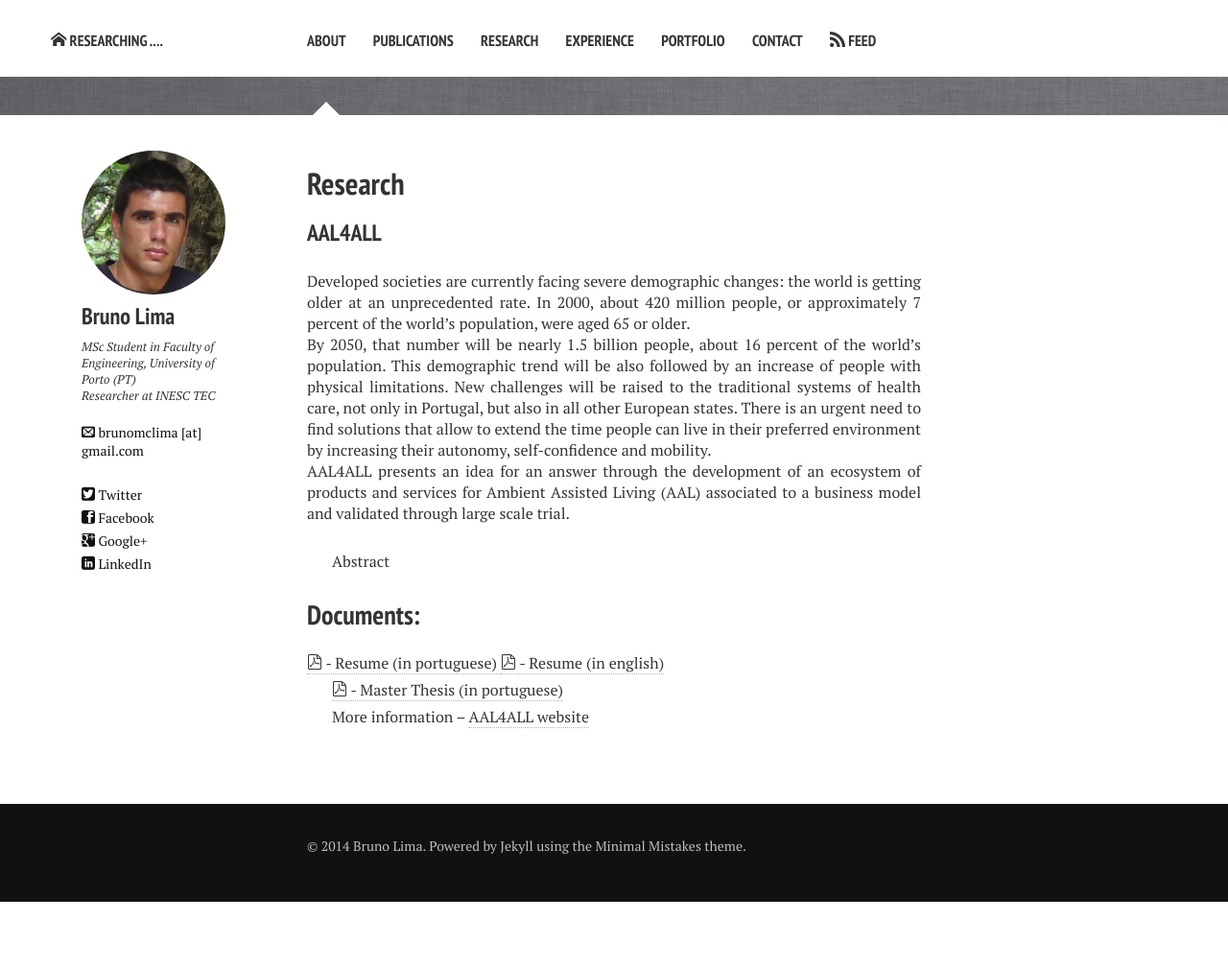
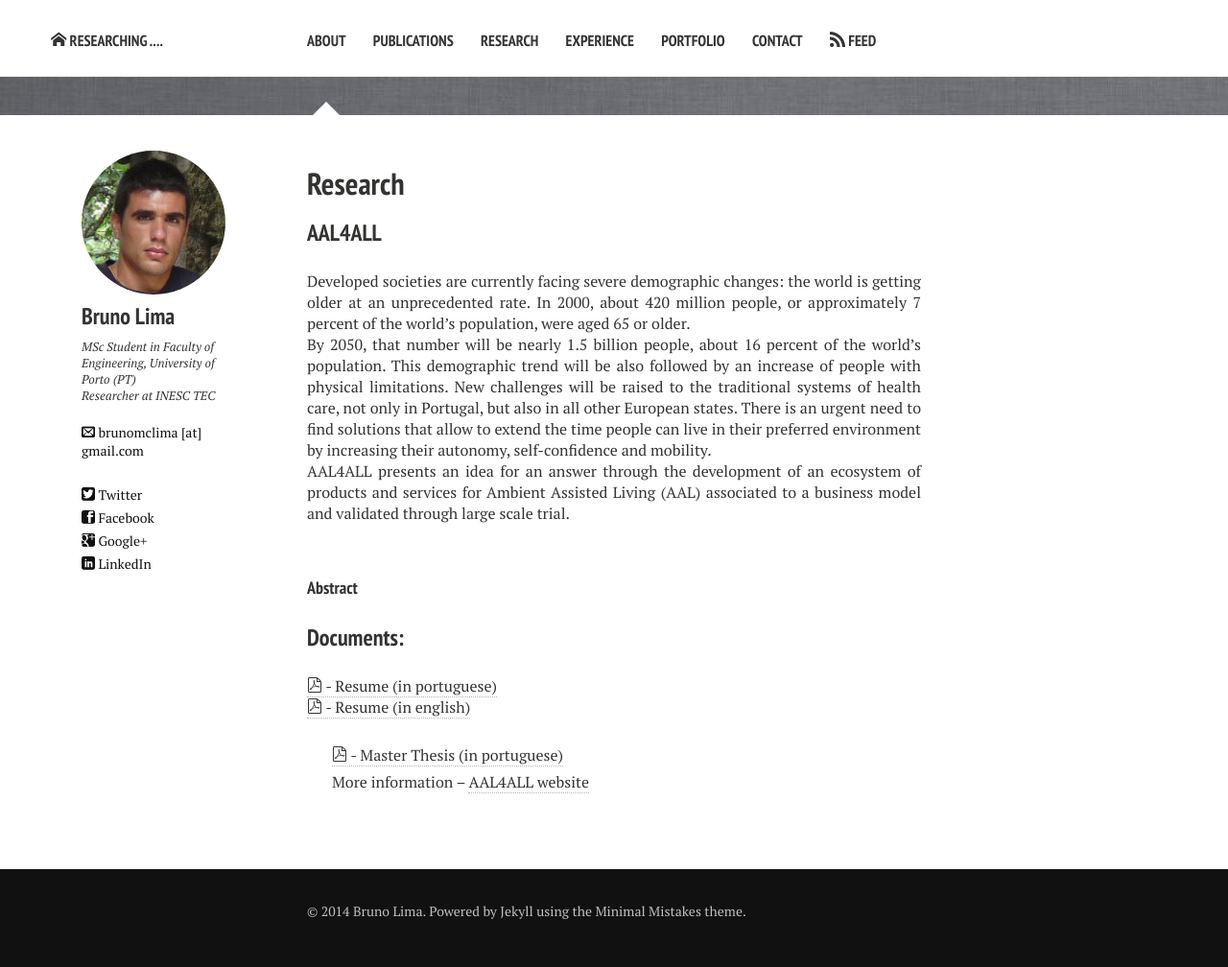
Before and after one commit to Bruno-Lima/Bruno-Lima.github.io, a Jekyll site: the page built from research.md, in a window 1280 px wide. Shown: the whole page at 96% size. Built offline with Jekyll 4.4.1, drawn with Linux system fonts in a browser that asks for light colours; nearby versions of some CDN libraries; before the commit the page ends 940 px from its top, so only the background shows below that.

Commit message:
fix bugs

```diff
--- a/research.md
+++ b/research.md
@@ -16,16 +16,16 @@
 AAL4ALL presents an idea for an answer through the development of an ecosystem of products and services for Ambient Assisted Living (AAL) associated to a business model and validated through large scale trial.<br/>
 <br/>
 
-Abstract
+#### Abstract
 
 
 
-## Documents:
+### Documents:
 
-<a href="../thesis/resume_p.pdf"><i class="icon-pdf"></i> - Resume (in portuguese) </a>
-<a href="../thesis/resume_e.pdf"><i class="icon-pdf"></i> - Resume (in english) </a>
+<a href="../thesis/resume_p.pdf"><i class="icon-pdf"></i> - Resume (in portuguese) </a> <br/>
+<a href="../thesis/resume_e.pdf"><i class="icon-pdf"></i> - Resume (in english) </a> <br/> <br/>
 
-<a href="../thesis/thesis.pdf"><i class="icon-pdf"></i>  - Master Thesis (in portuguese) </a>
+<a href="../thesis/thesis.pdf"><i class="icon-pdf"></i>  - Master Thesis (in portuguese) </a> <br/>
 
 
 
```
